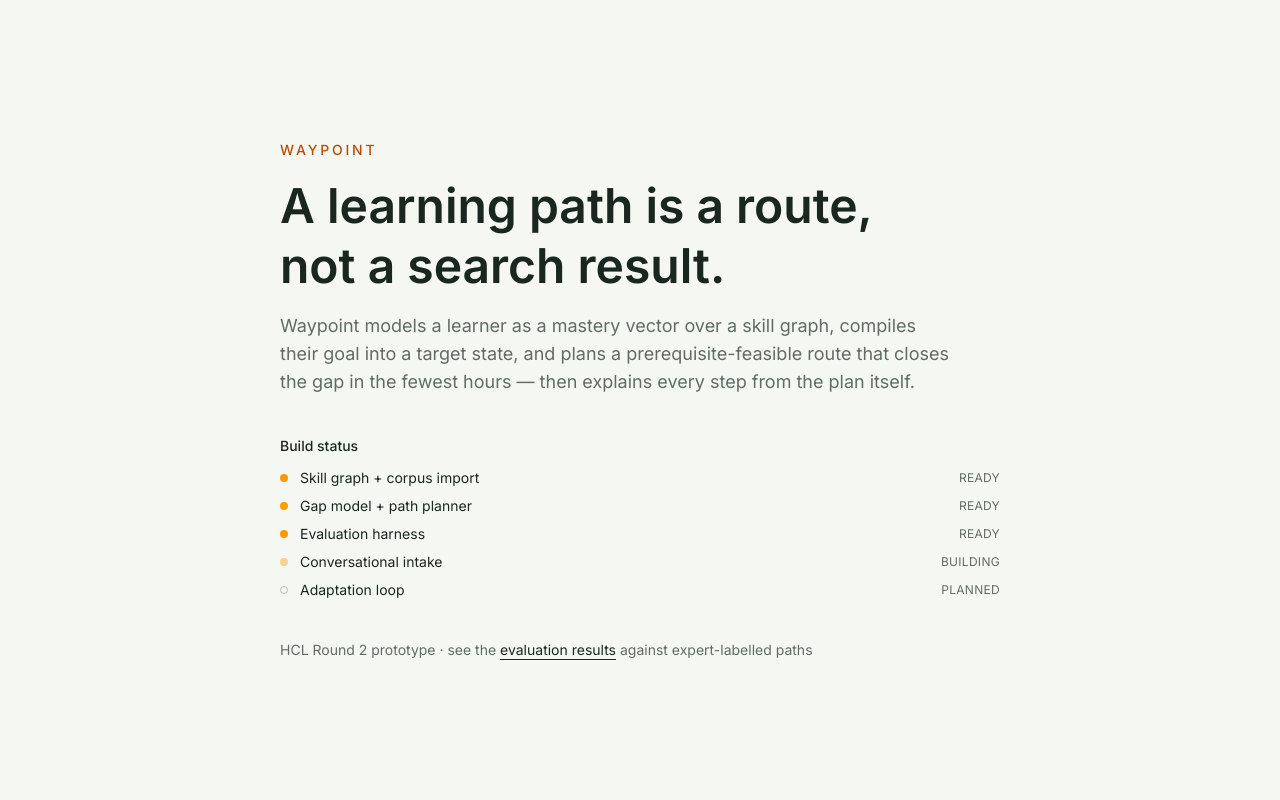
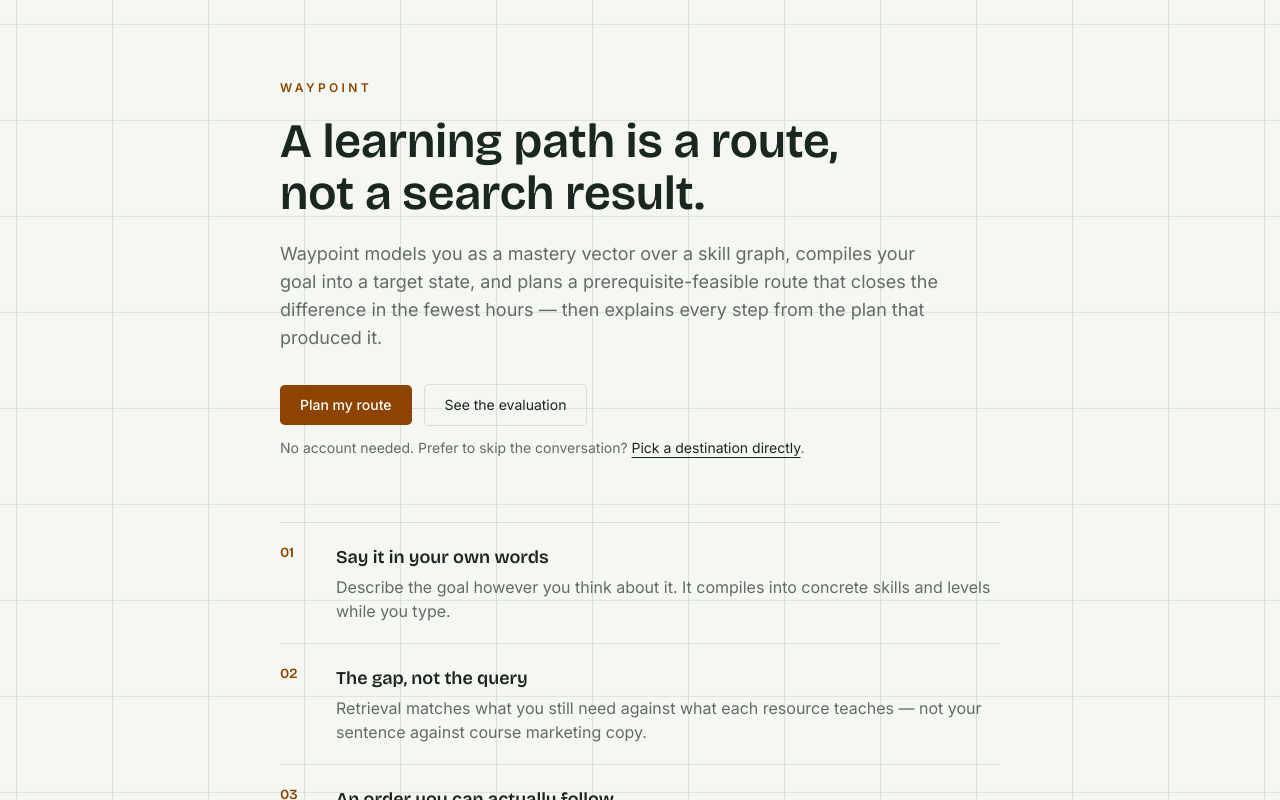
Before and after one commit to devansh101005/Waypoint, a Next.js app: page / in a window 1280 px wide. Shown: the top 800 px of the page. Built offline with nearby package versions, Linux system fonts and the light colour scheme.

Commit message:
feat(ui): rework landing page; document all six features

```diff
--- a/src/app/page.tsx
+++ b/src/app/page.tsx
@@ -1,67 +1,117 @@
 import Link from "next/link";
 
-const STATUS = [
-  { label: "Skill graph + corpus import", state: "ready" },
-  { label: "Gap model + path planner", state: "ready" },
-  { label: "Evaluation harness", state: "ready" },
-  { label: "Conversational intake", state: "building" },
-  { label: "Adaptation loop", state: "planned" },
-] as const;
+const CAPABILITIES = [
+  {
+    title: "Say it in your own words",
+    body: "Describe the goal however you think about it. It compiles into concrete skills and levels while you type.",
+  },
+  {
+    title: "The gap, not the query",
+    body: "Retrieval matches what you still need against what each resource teaches — not your sentence against course marketing copy.",
+  },
+  {
+    title: "An order you can actually follow",
+    body: "The prerequisite graph decides what is eligible at each step, so nothing arrives before you are ready for it.",
+  },
+  {
+    title: "Reasons you can check",
+    body: "Every step carries the skills it closes, what unlocked it, and what it opens up. The assistant phrases that; it never invents it.",
+  },
+  {
+    title: "It changes when you do",
+    body: "Say a course did not work and the route re-plans around it, showing you exactly what moved and why.",
+  },
+];
 
 export default function Home() {
   return (
-    <main className="mx-auto flex min-h-screen max-w-3xl flex-col justify-center gap-10 px-6 py-16">
-      <header className="space-y-4">
-        <p className="text-sm font-medium tracking-[0.2em] text-amber-700 uppercase dark:text-amber-400">
+    <main className="relative min-h-screen">
+      <div
+        aria-hidden="true"
+        className="survey-ground pointer-events-none absolute inset-0 opacity-[0.18]"
+      />
+
+      <div className="relative mx-auto max-w-3xl px-6 py-20">
+        <p className="text-route-ink text-xs font-semibold tracking-[0.28em] uppercase">
           Waypoint
         </p>
-        <h1 className="text-4xl leading-tight font-semibold text-balance sm:text-5xl">
+
+        <h1 className="mt-5 font-[family-name:var(--font-display)] text-4xl leading-[1.08] font-semibold text-balance sm:text-5xl">
           A learning path is a route, not a search result.
         </h1>
-        <p className="text-muted-foreground max-w-2xl text-lg text-pretty">
-          Waypoint models a learner as a mastery vector over a skill graph,
-          compiles their goal into a target state, and plans a
-          prerequisite-feasible route that closes the gap in the fewest hours —
-          then explains every step from the plan itself.
+
+        <p className="text-ink-muted mt-5 max-w-2xl text-lg text-pretty">
+          Waypoint models you as a mastery vector over a skill graph, compiles
+          your goal into a target state, and plans a prerequisite-feasible route
+          that closes the difference in the fewest hours — then explains every
+          step from the plan that produced it.
         </p>
-      </header>
 
-      <section aria-labelledby="status-heading" className="space-y-3">
-        <h2 id="status-heading" className="text-sm font-medium">
-          Build status
+        <div className="mt-8 flex flex-wrap items-center gap-3">
+          <Link
+            href="/start"
+            className="bg-primary text-primary-foreground focus-visible:ring-ring rounded-md px-5 py-2.5 text-sm font-medium focus-visible:ring-2 focus-visible:ring-offset-2 focus-visible:outline-none"
+          >
+            Plan my route
+          </Link>
+          <Link
+            href="/eval"
+            className="border-hairline hover:border-route focus-visible:ring-ring rounded-md border px-5 py-2.5 text-sm focus-visible:ring-2 focus-visible:outline-none"
+          >
+            See the evaluation
+          </Link>
+        </div>
+
+        <p className="text-ink-muted mt-3 text-sm">
+          No account needed. Prefer to skip the conversation?{" "}
+          <Link
+            href="/plan"
+            className="text-foreground underline underline-offset-4"
+          >
+            Pick a destination directly
+          </Link>
+          .
+        </p>
+
+        <section aria-labelledby="how" className="mt-16">
+          <h2 id="how" className="sr-only">
+            How it works
           </h2>
-        <ul className="space-y-2">
-          {STATUS.map((item) => (
-            <li key={item.label} className="flex items-center gap-3 text-sm">
+          <ol className="border-hairline divide-hairline divide-y border-t border-b">
+            {CAPABILITIES.map((item, index) => (
+              <li
+                key={item.title}
+                className="grid grid-cols-[2.5rem_1fr] gap-4 py-5"
+              >
                 <span
                   aria-hidden="true"
-                className={
-                  item.state === "ready"
-                    ? "size-2 rounded-full bg-amber-500"
-                    : item.state === "building"
-                      ? "size-2 rounded-full bg-amber-500/40"
-                      : "border-muted-foreground/40 size-2 rounded-full border"
-                }
-              />
-              <span className="text-foreground">{item.label}</span>
-              <span className="text-muted-foreground ml-auto text-xs tracking-wide uppercase">
-                {item.state}
+                  className="text-route-ink font-[family-name:var(--font-display)] text-sm font-semibold"
+                >
+                  {String(index + 1).padStart(2, "0")}
                 </span>
+                <div>
+                  <h3 className="font-[family-name:var(--font-display)] text-lg font-semibold">
+                    {item.title}
+                  </h3>
+                  <p className="text-ink-muted mt-1 text-pretty">{item.body}</p>
+                </div>
               </li>
             ))}
-        </ul>
+          </ol>
         </section>
 
-      <footer className="text-muted-foreground text-sm">
-        HCL Round 2 prototype · see the{" "}
+        <footer className="text-ink-muted mt-12 text-sm">
+          Built for the HCL prototype round. The{" "}
           <Link
+            href="/eval"
             className="text-foreground underline underline-offset-4"
-          href="/eval"
           >
-          evaluation results
+            evaluation page
           </Link>{" "}
-        against expert-labelled paths
+          scores this planner against expert-written learning paths, alongside
+          the similarity search it is meant to beat.
         </footer>
+      </div>
     </main>
   );
 }
```
Also changed, not shown: 2 other files (tests, documents, lock files or other folders). Lines whose indentation alone changed are shown as unchanged.
